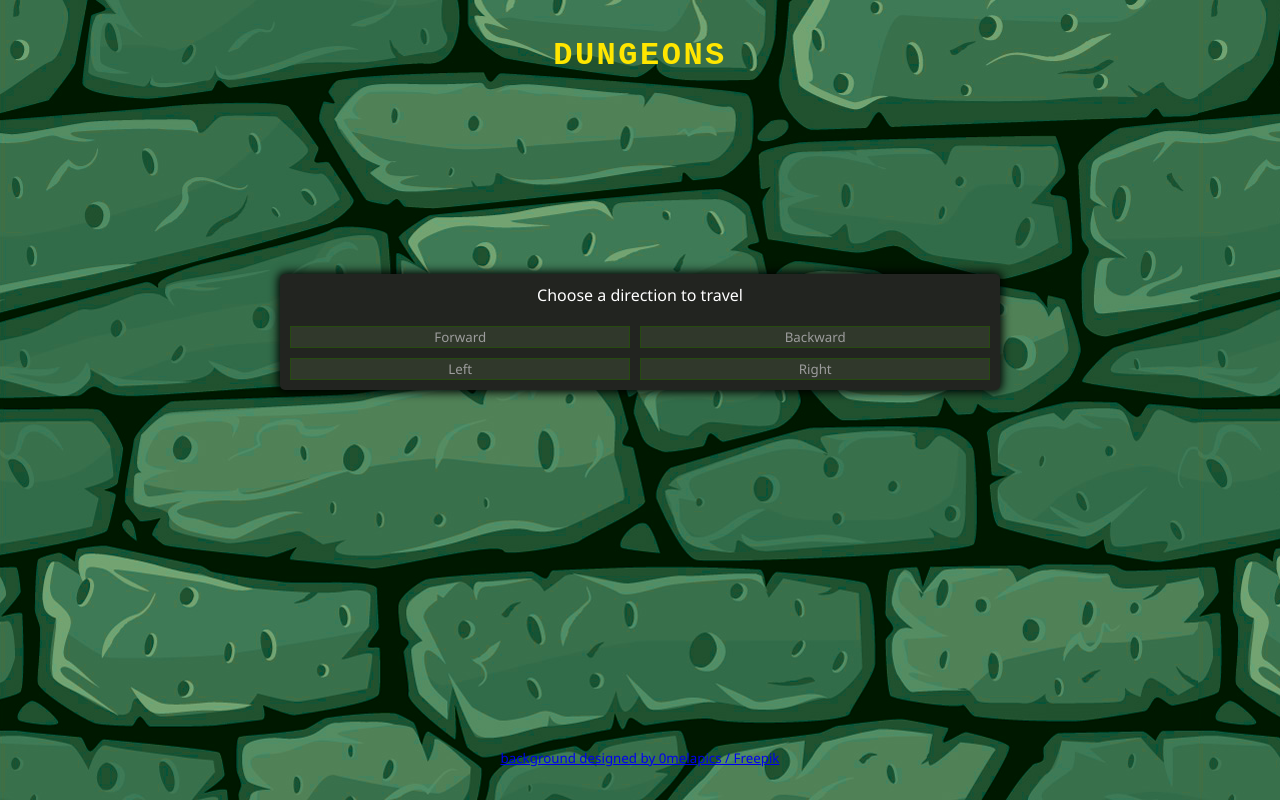
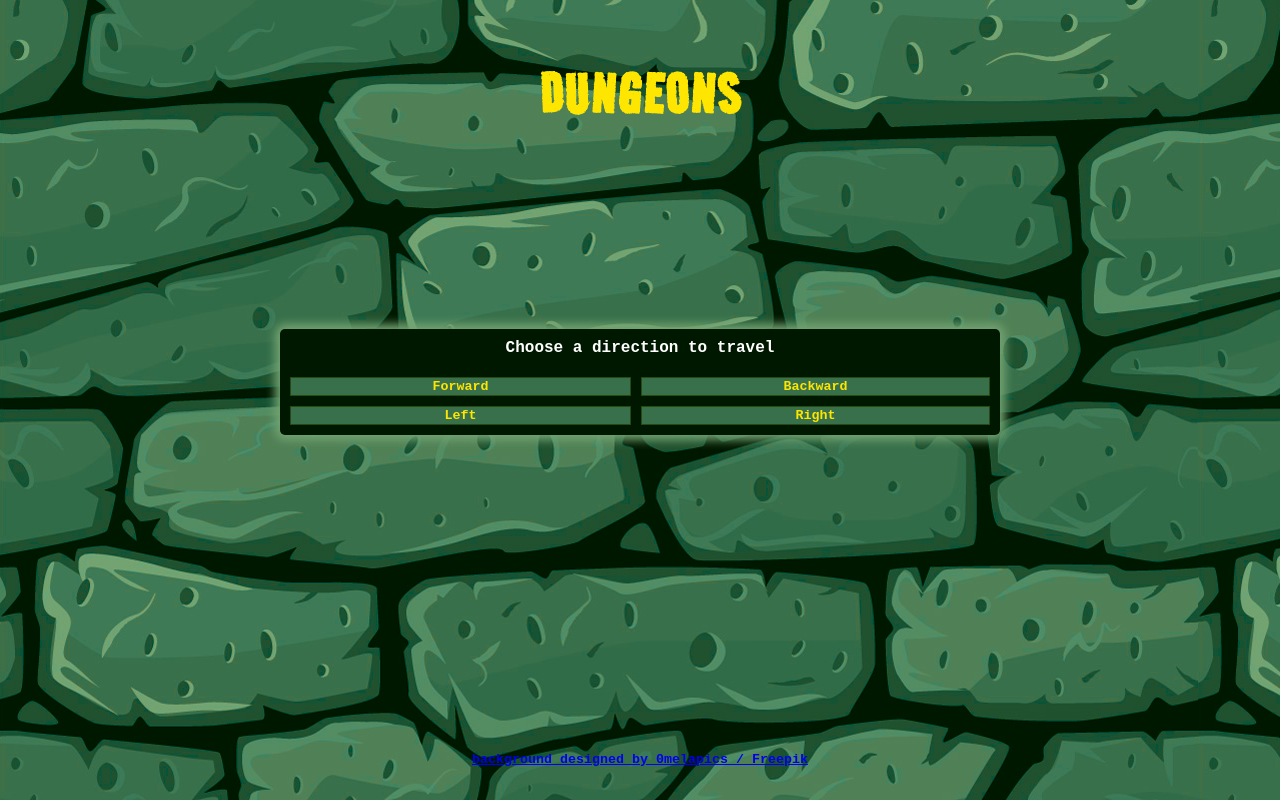
Before and after one commit to lusac111/dungeons, a plain HTML site: page index.html in a window 1280 px wide. Drawn offline with Linux system fonts and the light colour scheme.

Commit message:
updated the title font, changed added button interaction outline, changed some colors.

```diff
--- a/styles.css
+++ b/styles.css
@@ -1,27 +1,38 @@
+  @font-face {
+      font-family: 'roadRageFont';
+      src: url(assets/RoadRage-Regular.ttf) format('truetype');
+      font-weight: normal;
+      font-style: normal;
+  }
+
+
   *,
   *::before,
   *::after {
       box-sizing: border-box;
-    font-family: 'Segoe UI', Tahoma, Geneva, Verdana, sans-serif;
+      font-family: 'Courier New', Courier, monospace;
+      font-weight: bold;
   }
+
 
   h1 {
       text-align: center;
-    color: rgb(255, 230, 0);
-    font-family: 'Courier New', Courier, monospace;
+      color: #ffe600;
+      font-family: 'roadRageFont', sans-serif;
       letter-spacing: 2.5px;
+      font-size: 4em;
   }
 
   .container {
       margin: 25% auto;
       width: 800px;
       max-width: 90%;
-    background-color: #222420;
+      background-color: #001800;
       padding: 10px;
       border-radius: 5px;
       text-align: center;
       color: white;
-    box-shadow: 0 0 10px 2px black;
+      box-shadow: 0 0 10px 5px #73a371;
 
   }
 
@@ -33,22 +44,21 @@ h1 {
   }
 
   .btn {
-    background-color: #30382b;
+      background-color: #38704b;
       border: 1px solid #264a10;
-    color: #9c9c9c;
+      color: #ffe600;
       outline: none;
   }
 
   .btn:hover {
       scale: 1.15;
-    background-color: green;
-    color: black;
+      background-color: #384570;
+      color: #ffe600;
       border: 1px solid white;
   }
-
-
-/* Add your styles here */
-
+    .btn:active {
+        border: 1px solid #ffe600;
+    }
   body {
       min-height: 100vh;
       display: flex;
```
Also changed, not shown: assets/RoadRage-Regular.ttf (added). Lines whose indentation alone changed are shown as unchanged.
